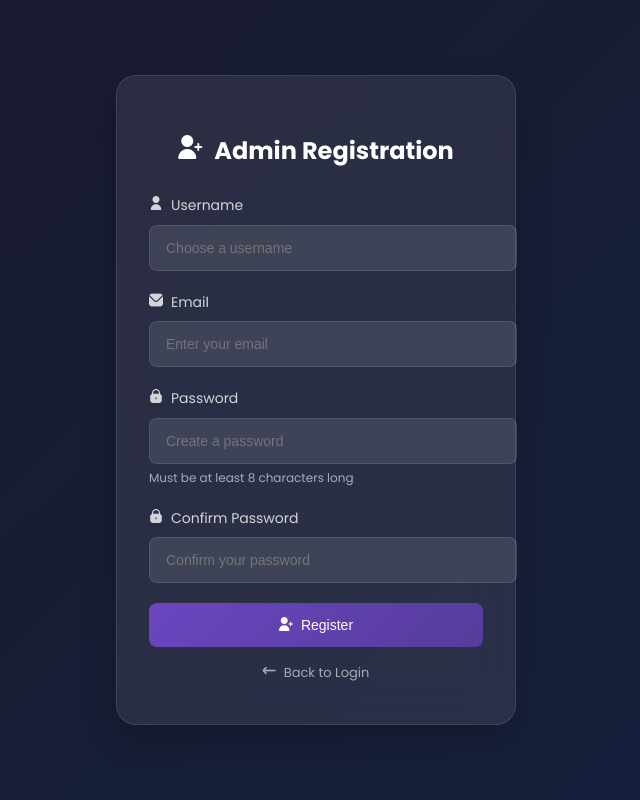
After one commit to OmeshThokchom/RGU, a PHP site: page /admin/register.php in a window 1280 px wide. The commit adds this page. Shown: the whole page, without its empty margins (324-964 px from the left). Run offline with PHP 8.4, Linux system fonts and the light colour scheme; some libraries are stand-ins or nearby versions.

Commit message:
add new admin registratinon form

```diff
--- a/admin/includes/header.php
+++ b/admin/includes/header.php
@@ -644,7 +644,7 @@ $current_page = basename($_SERVER['PHP_SELF'], '.php');
                                 <li><a href="<?php echo $relative_path; ?>/admin/faculty.php" <?php echo $current_page === 'faculty' ? 'class="active"' : ''; ?>><i class="fi fi-sr-chalkboard-user"></i>Faculty</a></li>
                                 <li><a href="<?php echo $relative_path; ?>/admin/notices.php" <?php echo $current_page === 'notices' ? 'class="active"' : ''; ?>><i class="fi fi-sr-megaphone"></i>Notices</a></li>
                                 <li><a href="<?php echo $relative_path; ?>/admin/events.php" <?php echo $current_page === 'events' ? 'class="active"' : ''; ?>><i class="fi fi-sr-calendar"></i>Events</a></li>
-                                <li><a href="<?php echo $relative_path; ?>/admin/documentation.php" <?php echo $current_page === 'documentation' ? 'class="active"' : ''; ?>><i class="fi fi-sr-book"></i>Documentation</a></li>
+                                <li><a href="<?php echo $relative_path; ?>/admin/admins.php" <?php echo $current_page === 'admins' ? 'class="active"' : ''; ?>><i class="fi fi-sr-users-gear"></i>Administrators</a></li>
                             </ul>
                         </nav>
                         <div class="admin-user">
--- /dev/null
+++ b/admin/register.php
@@ -0,0 +1,307 @@
+<?php
+session_start();
+require_once('../db_config.php');
+require_once('../config.php');
+require_once('../vendor/autoload.php');
+
+use PHPMailer\PHPMailer\PHPMailer;
+use PHPMailer\PHPMailer\SMTP;
+use PHPMailer\PHPMailer\Exception;
+
+$message = '';
+$error = '';
+
+if ($_SERVER['REQUEST_METHOD'] == 'POST') {
+    $conn = get_db_connection();
+    $username = sanitize_input($conn, $_POST['username']);
+    $email = sanitize_input($conn, $_POST['email']);
+    $password = $_POST['password'];
+    $confirm_password = $_POST['confirm_password'];
+
+    // Validate input
+    if (strlen($password) < 8) {
+        $error = "Password must be at least 8 characters long";
+    } elseif ($password !== $confirm_password) {
+        $error = "Passwords do not match";
+    } else {
+        // Check if username or email already exists in admins or pending requests
+        $check_query = "SELECT username, email FROM admins
+                       WHERE username = '$username' OR email = '$email'
+                       UNION
+                       SELECT username, email FROM admin_registration_requests
+                       WHERE username = '$username' OR email = '$email'";
+        $result = mysqli_query($conn, $check_query);
+
+        if (mysqli_num_rows($result) > 0) {
+            $existing = mysqli_fetch_assoc($result);
+            if ($existing['username'] === $username) {
+                $error = "Username is already taken";
+            } else {
+                $error = "Email is already registered";
+            }
+        } else {
+            // Insert registration request
+            $hashed_password = password_hash($password, PASSWORD_DEFAULT);
+            $query = "INSERT INTO admin_registration_requests (username, password, email)
+                      VALUES ('$username', '$hashed_password', '$email')";
+
+            if (mysqli_query($conn, $query)) {
+                // Send notification email to existing admins
+                $admin_query = "SELECT email FROM admins";
+                $admin_result = mysqli_query($conn, $admin_query);
+
+                $mail = new PHPMailer(true);
+                try {
+                    $mail->isSMTP();
+                    $mail->Host = SMTP_HOST;
+                    $mail->SMTPAuth = true;
+                    $mail->Username = SMTP_USERNAME;
+                    $mail->Password = SMTP_PASSWORD;
+                    $mail->SMTPSecure = PHPMailer::ENCRYPTION_STARTTLS;
+                    $mail->Port = SMTP_PORT;
+                    $mail->setFrom(SMTP_FROM_EMAIL, SMTP_FROM_NAME);
+
+                    while ($admin = mysqli_fetch_assoc($admin_result)) {
+                        $mail->addAddress($admin['email']);
+                    }
+
+                    $mail->isHTML(true);
+                    $mail->Subject = 'New Admin Registration Request';
+                    $mail->Body = "
+                    <div style='font-family: Arial, sans-serif; max-width: 600px; margin: 0 auto;'>
+                        <div style='background: #6b46c1; color: white; padding: 20px; text-align: center;'>
+                            <h2>New Admin Registration Request</h2>
+                        </div>
+                        <div style='padding: 20px; background: #f9f9f9;'>
+                            <p>A new admin registration request has been submitted:</p>
+                            <p><strong>Username:</strong> {$username}</p>
+                            <p><strong>Email:</strong> {$email}</p>
+                            <p>Please login to the admin panel to review this request.</p>
+                        </div>
+                    </div>";
+
+                    $mail->send();
+                } catch (Exception $e) {
+                    error_log("Failed to send admin notification email: " . $mail->ErrorInfo);
+                }
+
+                $message = "Registration request submitted successfully. Please wait for approval from an existing administrator.";
+            } else {
+                $error = "Failed to submit registration request. Please try again.";
+                error_log("Registration error: " . mysqli_error($conn));
+            }
+        }
+    }
+    mysqli_close($conn);
+}
+?>
+
+<!DOCTYPE html>
+<html lang="en">
+<head>
+    <meta charset="UTF-8">
+    <meta name="viewport" content="width=device-width, initial-scale=1.0">
+    <title>Admin Registration - RGU Portal</title>
+    <link rel="icon" type="image/x-icon" href="../assets/images/favicon.ico">
+    <link href="https://fonts.googleapis.com/css2?family=Poppins:wght@300;400;500;600;700&display=swap" rel="stylesheet">
+    <link rel="stylesheet" href="../assets/css/style.css">
+    <link rel="stylesheet" href="../assets/css/glass.css">
+    <link rel='stylesheet' href='https://cdn-uicons.flaticon.com/uicons-solid-rounded/css/uicons-solid-rounded.css'>
+    <style>
+        body {
+            background: linear-gradient(135deg, #1a1a2e 0%, #16213e 100%);
+            min-height: 100vh;
+            margin: 0;
+            display: flex;
+            align-items: center;
+            justify-content: center;
+            font-family: 'Poppins', sans-serif;
+            color: #fff;
+            padding: 20px;
+        }
+
+        .register-container {
+            width: 100%;
+            max-width: 400px;
+            margin: auto;
+        }
+
+        .register-box {
+            background: rgba(255, 255, 255, 0.08);
+            backdrop-filter: blur(20px);
+            border-radius: 20px;
+            border: 1px solid rgba(255, 255, 255, 0.1);
+            padding: 40px 32px;
+            box-shadow: 0 15px 35px rgba(0, 0, 0, 0.2);
+        }
+
+        h1 {
+            text-align: center;
+            font-size: 24px;
+            margin-bottom: 24px;
+            display: flex;
+            align-items: center;
+            justify-content: center;
+            gap: 12px;
+        }
+
+        .message {
+            background: rgba(16, 185, 129, 0.1);
+            color: #6ee7b7;
+            padding: 12px;
+            border-radius: 8px;
+            margin-bottom: 20px;
+            text-align: center;
+        }
+
+        .error-message {
+            background: rgba(220, 38, 38, 0.1);
+            color: #fca5a5;
+            padding: 12px;
+            border-radius: 8px;
+            margin-bottom: 20px;
+            text-align: center;
+        }
+
+        .form-group {
+            margin-bottom: 20px;
+        }
+
+        .form-group label {
+            display: flex;
+            align-items: center;
+            gap: 8px;
+            margin-bottom: 8px;
+            color: rgba(255, 255, 255, 0.8);
+            font-size: 14px;
+        }
+
+        .form-group input {
+            width: 100%;
+            height: 44px;
+            padding: 0 16px;
+            background: rgba(255, 255, 255, 0.05);
+            border: 1px solid rgba(255, 255, 255, 0.1);
+            border-radius: 8px;
+            color: #fff;
+            font-size: 14px;
+            transition: all 0.3s ease;
+        }
+
+        .form-group input:focus {
+            outline: none;
+            border-color: rgba(107, 70, 193, 0.5);
+            background: rgba(255, 255, 255, 0.08);
+        }
+
+        .password-requirements {
+            font-size: 12px;
+            color: rgba(255, 255, 255, 0.6);
+            margin-top: 4px;
+        }
+
+        .btn-primary {
+            width: 100%;
+            height: 44px;
+            background: linear-gradient(135deg, #6b46c1 0%, #553c9a 100%);
+            color: white;
+            border: none;
+            border-radius: 8px;
+            font-size: 14px;
+            font-weight: 500;
+            cursor: pointer;
+            transition: all 0.3s ease;
+            display: flex;
+            align-items: center;
+            justify-content: center;
+            gap: 8px;
+            margin-bottom: 16px;
+        }
+
+        .btn-primary:hover {
+            transform: translateY(-2px);
+            box-shadow: 0 8px 25px rgba(107, 70, 193, 0.4);
+        }
+
+        .return-link {
+            text-align: center;
+            color: rgba(255, 255, 255, 0.6);
+            text-decoration: none;
+            font-size: 13px;
+            display: flex;
+            align-items: center;
+            justify-content: center;
+            gap: 8px;
+        }
+
+        .return-link:hover {
+            color: rgba(255, 255, 255, 0.9);
+        }
+    </style>
+</head>
+<body>
+    <div class="register-container">
+        <div class="register-box">
+            <h1><i class="fi fi-sr-user-add"></i> Admin Registration</h1>
+
+            <?php if ($message): ?>
+                <div class="message">
+                    <i class="fi fi-sr-check"></i> <?php echo $message; ?>
+                    <div style="margin-top: 15px;">
+                        <a href="login.php" class="btn btn-primary">
+                            <i class="fi fi-sr-sign-in-alt"></i> Back to Login
+                        </a>
+                    </div>
+                </div>
+            <?php endif; ?>
+
+            <?php if ($error): ?>
+                <div class="error-message">
+                    <i class="fi fi-sr-exclamation"></i> <?php echo $error; ?>
+                </div>
+            <?php endif; ?>
+
+            <?php if (!$message): ?>
+                <form method="POST" class="register-form">
+                    <div class="form-group">
+                        <label for="username"><i class="fi fi-sr-user"></i> Username</label>
+                        <input type="text" id="username" name="username" required
+                               value="<?php echo isset($_POST['username']) ? htmlspecialchars($_POST['username']) : ''; ?>"
+                               placeholder="Choose a username">
+                    </div>
+
+                    <div class="form-group">
+                        <label for="email"><i class="fi fi-sr-envelope"></i> Email</label>
+                        <input type="email" id="email" name="email" required
+                               value="<?php echo isset($_POST['email']) ? htmlspecialchars($_POST['email']) : ''; ?>"
+                               placeholder="Enter your email">
+                    </div>
+
+                    <div class="form-group">
+                        <label for="password"><i class="fi fi-sr-lock"></i> Password</label>
+                        <input type="password" id="password" name="password" required
+                               placeholder="Create a password">
+                        <div class="password-requirements">
+                            Must be at least 8 characters long
+                        </div>
+                    </div>
+
+                    <div class="form-group">
+                        <label for="confirm_password"><i class="fi fi-sr-lock"></i> Confirm Password</label>
+                        <input type="password" id="confirm_password" name="confirm_password" required
+                               placeholder="Confirm your password">
+                    </div>
+
+                    <button type="submit" class="btn btn-primary">
+                        <i class="fi fi-sr-user-add"></i> Register
+                    </button>
+
+                    <a href="login.php" class="return-link">
+                        <i class="fi fi-sr-arrow-left"></i> Back to Login
+                    </a>
+                </form>
+            <?php endif; ?>
+        </div>
+    </div>
+</body>
+</html>
--- a/db_config.php
+++ b/db_config.php
@@ -18,6 +18,16 @@ function get_db_connection() {
             email VARCHAR(100) UNIQUE NOT NULL,
             reset_token VARCHAR(64),
             reset_token_expiry DATETIME,
+            created_at TIMESTAMP DEFAULT CURRENT_TIMESTAMP
+        )",
+
+        // Admin registration requests table
+        "CREATE TABLE IF NOT EXISTS admin_registration_requests (
+            request_id INT PRIMARY KEY AUTO_INCREMENT,
+            username VARCHAR(50) UNIQUE NOT NULL,
+            password VARCHAR(255) NOT NULL,
+            email VARCHAR(100) UNIQUE NOT NULL,
+            status ENUM('pending', 'approved', 'rejected') DEFAULT 'pending',
             created_at TIMESTAMP DEFAULT CURRENT_TIMESTAMP
         )",
 
```
Also changed, not shown: admin/admins.php (added, +41 -0 lines), admin/handle_registration.php (added, +136 -0 lines), admin/index.php (+86 -1 lines), admin/login.php (+34 -3 lines), docs/CODE_OF_CONDUCT.md (+3 -2 lines), docs/CONTRIBUTORS.md (+1 -2 lines), docs/SECURITY.md (+1 -1 lines), docs/installation_guide.md (+1 -6 lines), docs/user_guide.md (+1 -15 lines), docs/workflow.md (+14 -10 lines), README.md.
